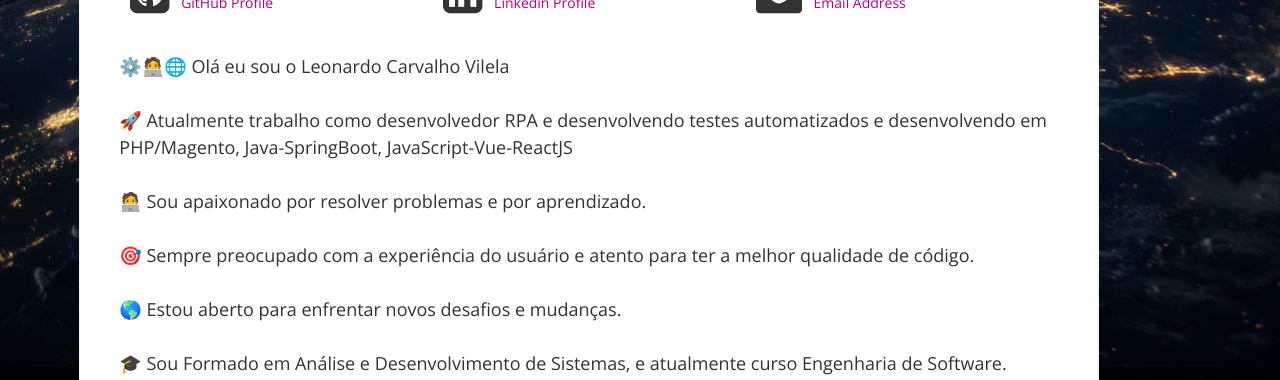
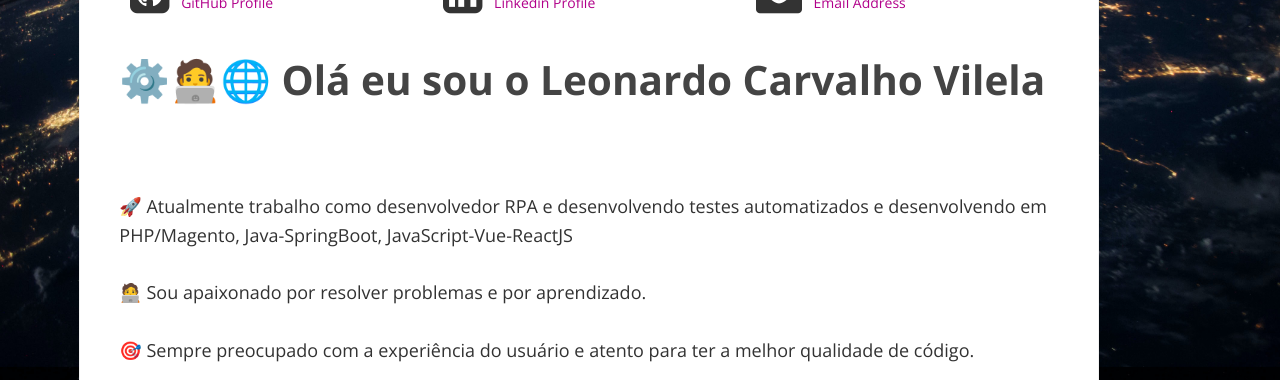
Before and after one commit to leonardovilela100/Portifolio, a plain HTML site: page index.html in a window 1280 px wide. Shown: the part 485-865 px from the top of the page. Drawn offline with nearby package versions, Linux system fonts and the light colour scheme; a web font is replaced by a local one.

Commit message:
Update index.html

```diff
--- a/index.html
+++ b/index.html
@@ -196,8 +196,8 @@
                     rel='stylesheet' type='text/css'>
 
 
-                  <p>
-                    ⚙️🧑‍💻🌐 Olá eu sou o Leonardo Carvalho Vilela<br><br>
+                  <p> <br><br>
+                    <h3>⚙️🧑‍💻🌐 Olá eu sou o Leonardo Carvalho Vilela</h3><br><br>
                     🚀 Atualmente trabalho como desenvolvedor RPA e desenvolvendo testes automatizados e desenvolvendo em PHP/Magento, Java-SpringBoot, JavaScript-Vue-ReactJS<br> <br>
                     🧑‍💻 Sou apaixonado por resolver problemas e por aprendizado.<br><br>
                     🎯 Sempre preocupado com a experiência do usuário e atento para ter a melhor qualidade de código.<br><br>
```
